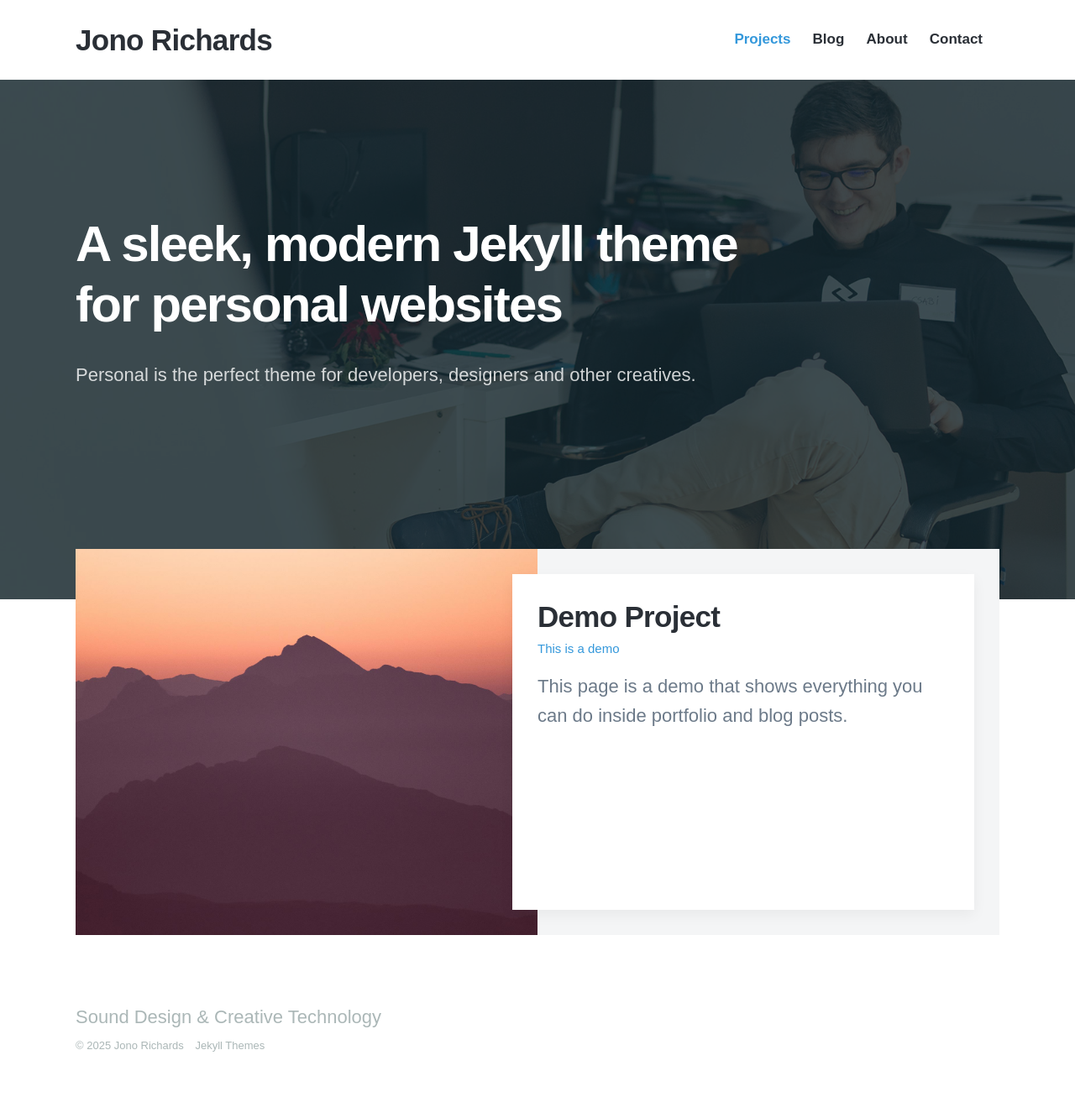
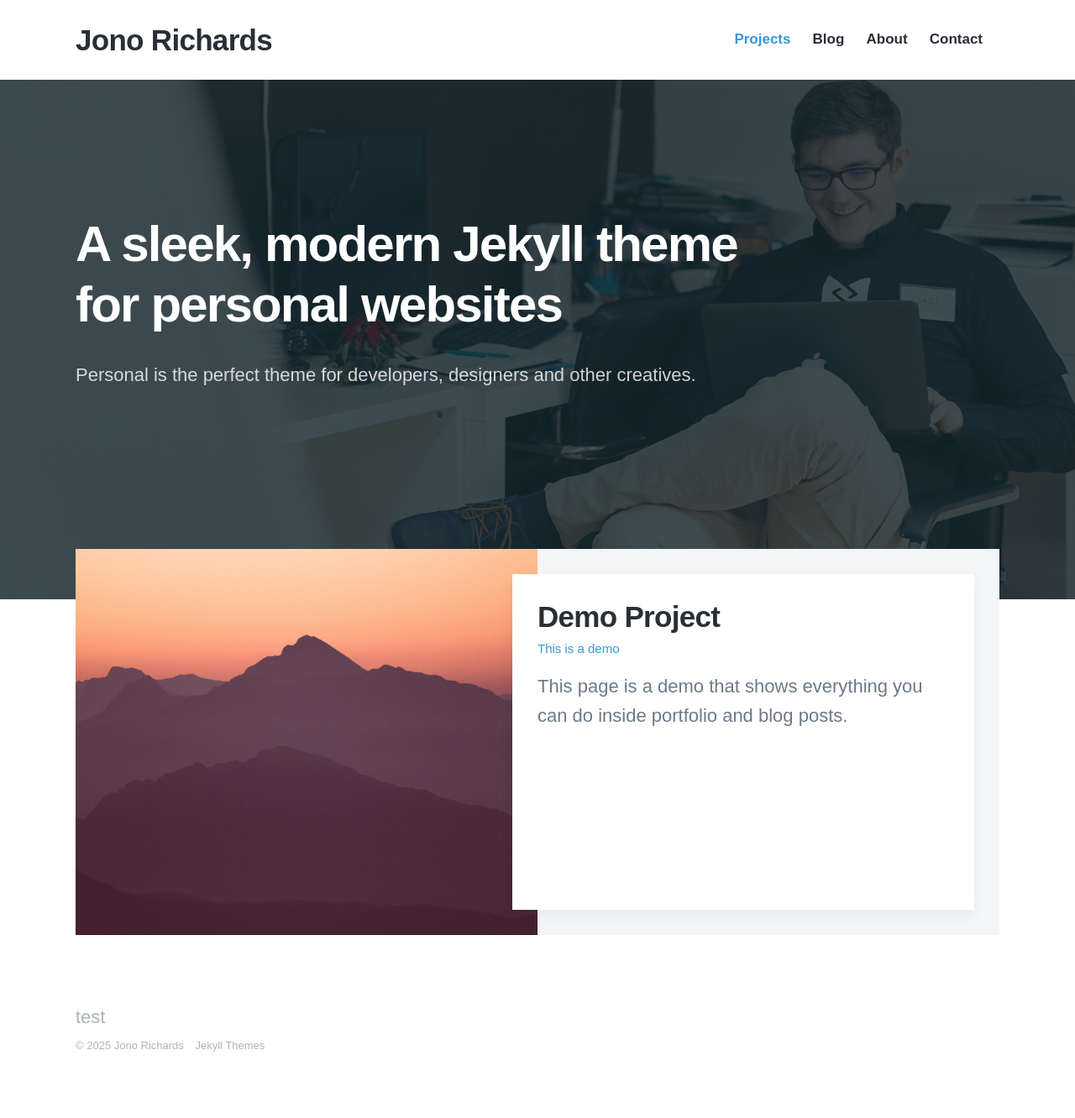
Before and after one commit to jonorichards/jonorichards.github.io, a Jekyll site: the page built from index.html, in a window 1280 px wide. Shown: the whole page at 84% size. Built offline with Jekyll 4.4.1, drawn with Linux system fonts in a browser that asks for light colours; nearby versions of some CDN libraries; some web fonts are replaced.

Commit message:
Update settings.yml
timeline update  test

```diff
--- a/_data/settings.yml
+++ b/_data/settings.yml
@@ -18,7 +18,7 @@ menu_settings:
       url: '/contact'
 
 footer_settings:
-  footer_tagline: Sound Design & Creative Technology
+  footer_tagline: 'test'
 
 hero_settings:
   overlay_opacity: 0.8
```
